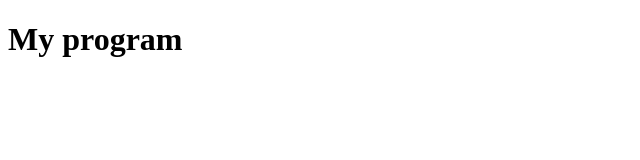
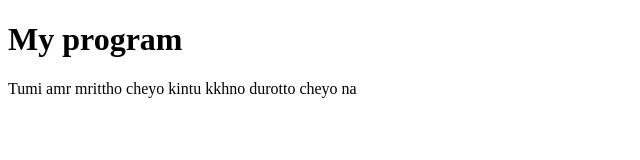
Before and after one commit to marufa181/first-projects, a plain HTML site: page index.html in a window 1280 px wide. Shown: the whole page, without its empty margins (0-640 px from the left). Drawn offline with Linux system fonts and the light colour scheme.

Commit message:
ptag added

```diff
--- a/index.html
+++ b/index.html
@@ -7,5 +7,6 @@
 </head>
 <body>
     <h1>My program</h1>
+    <p>Tumi amr mrittho cheyo kintu kkhno durotto cheyo na</p>
 </body>
 </html>
```
